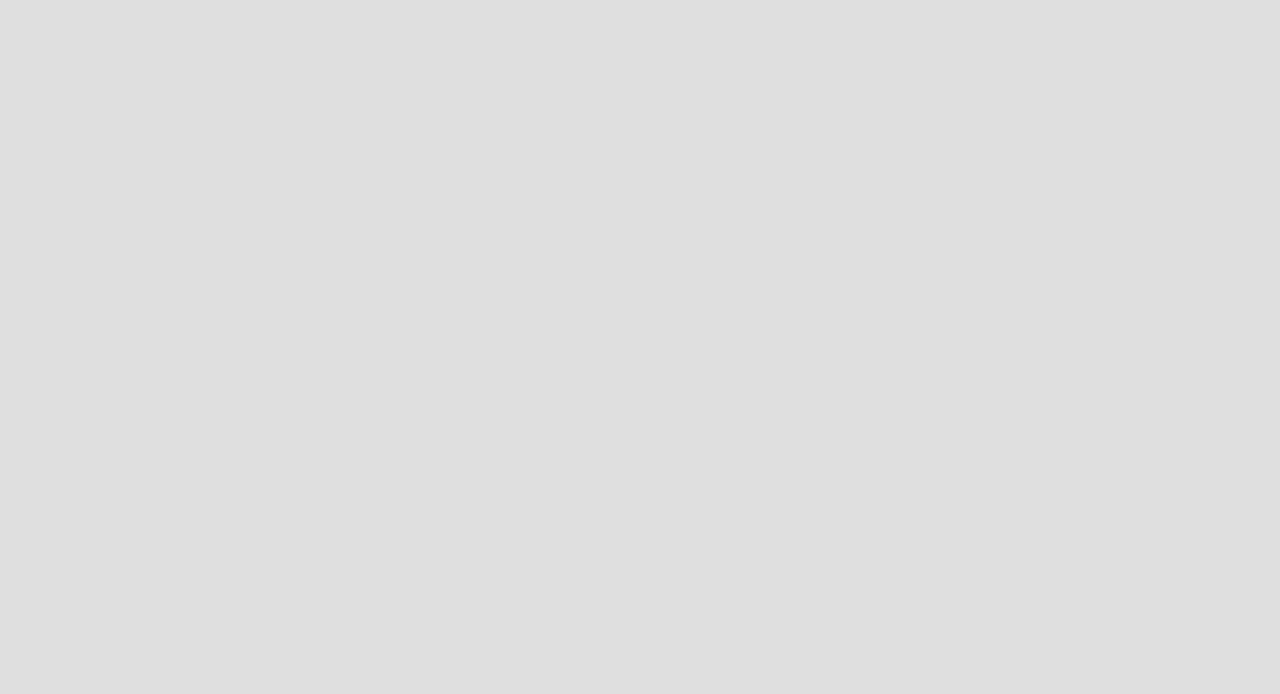
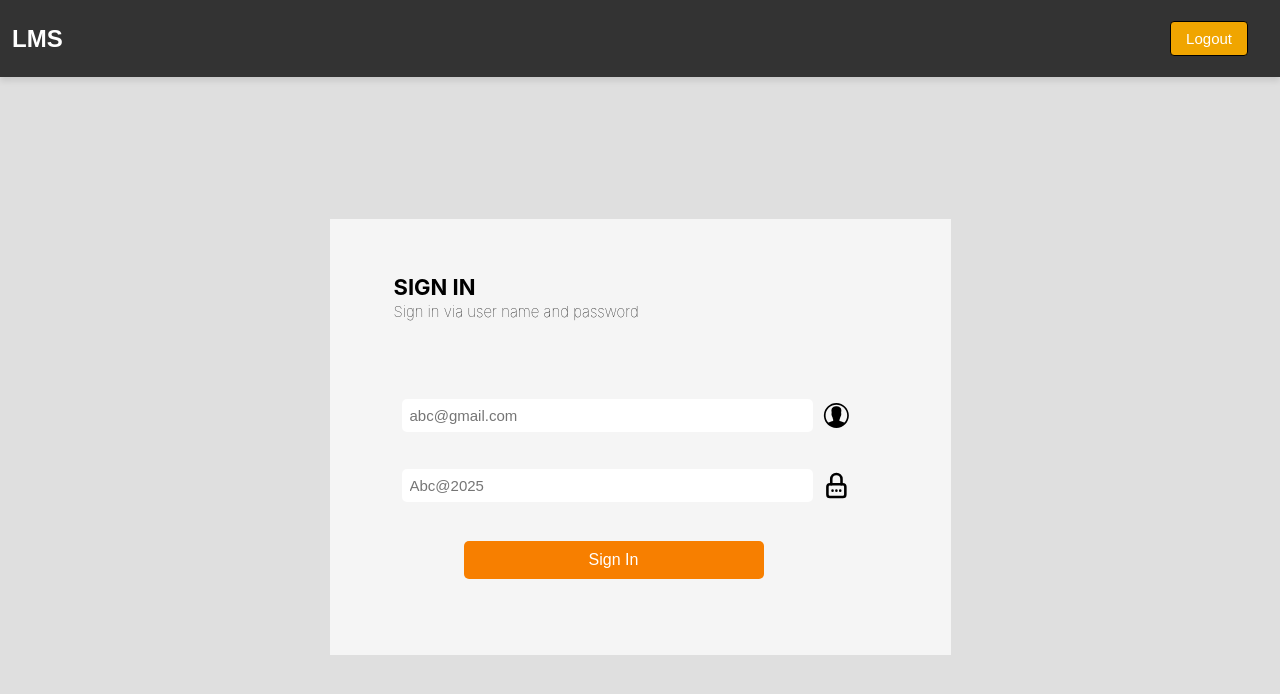
Before and after one commit to KushaRa/LMS-KaragasthalawaMV, a React (Create React App) app: page / in a window 1280 px wide. Before the commit this address had no page. Shown: the top 694 px of the page. Built offline with nearby package versions, Linux system fonts and the light colour scheme.

Commit message:
Installed Packges.

```diff
--- a/package.json
+++ b/package.json
@@ -13,7 +13,7 @@
     "react": "^18.3.1",
     "react-dom": "^18.3.1",
     "react-icons": "^5.4.0",
-    "react-router-dom": "^6.28.0",
+    "react-router-dom": "^7.0.2",
     "react-scripts": "5.0.1",
     "web-vitals": "^2.1.4"
   },
--- a/src/App.js
+++ b/src/App.js
@@ -1,21 +1,17 @@
-
-
-import IssueBook from './pages/issueBook/issueBook';
-
 import "./App.css";
 import { BrowserRouter as Router, Routes, Route } from 'react-router-dom';
 // import NavBar from "./components/Navbar/navBar";
 import Login from "./pages/Login/login";
 import Home from "./pages/Home/Home";
-import Hero from "./pages/Hero/hero";
+//import Hero from "./pages/Hero/hero";
+import IssueBook from './pages/issueBook/issueBook';
 
 
 const App = () => {
   return (
     <Router>
       <Routes>
-        <Route path="hero" element={<Hero />} />
-        <Route path="login" element={<Login />} />
+        <Route path="/" element={<Login />} />
         <Route path="home" element={<Home />} />
         <Route path="issuebook" element={<IssueBook />} />
       </Routes>
@@ -24,3 +20,6 @@ const App = () => {
 };
 
 export default App;
+
+
+// <Route path="hero" element={<Hero />} />
--- a/src/pages/Login/login.jsx
+++ b/src/pages/Login/login.jsx
@@ -3,6 +3,7 @@ import "./login.css";
 import Comnav from "../../components/ComNav/comnav";
 import { IoIosContact } from "react-icons/io";
 import { TbLockPassword } from "react-icons/tb";
+import { Link } from 'react-router-dom';
 
 const Login = () => {
   return (
@@ -35,7 +36,7 @@ const Login = () => {
               <TbLockPassword className="icons" />
             </div>
             <div className="btn">
-              <button className="Signin">Sign In</button>
+            <Link to="/home"><button className="Signin">Sign In</button></Link>
             </div>
           </form>
         </div>
@@ -46,3 +47,6 @@ const Login = () => {
 };
 
 export default Login;
+<li>
+<Link to="/internships">Internships</Link>
+</li>
--- /dev/null
+++ b/src/reportWebVitals.js
@@ -0,0 +1,13 @@
+const reportWebVitals = (onPerfEntry) => {
+    if (onPerfEntry && onPerfEntry instanceof Function) {
+      import('web-vitals').then(({ getCLS, getFID, getFCP, getLCP, getTTFB }) => {
+        getCLS(onPerfEntry);
+        getFID(onPerfEntry);
+        getFCP(onPerfEntry);
+        getLCP(onPerfEntry);
+        getTTFB(onPerfEntry);
+      });
+    }
+  };
+
+  export default reportWebVitals;
```
Also changed, not shown: 1 other file (tests, documents, lock files or other folders).
